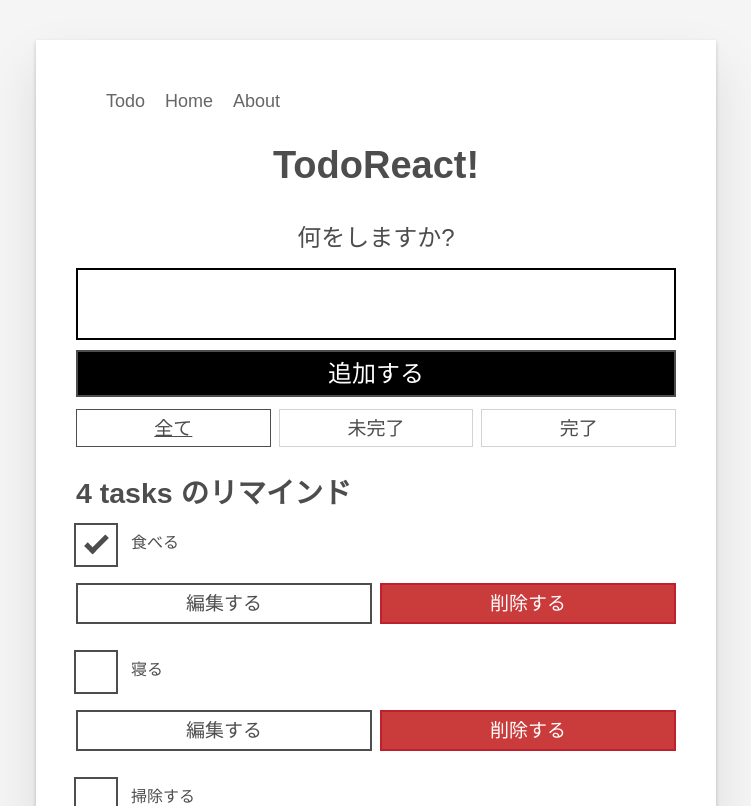
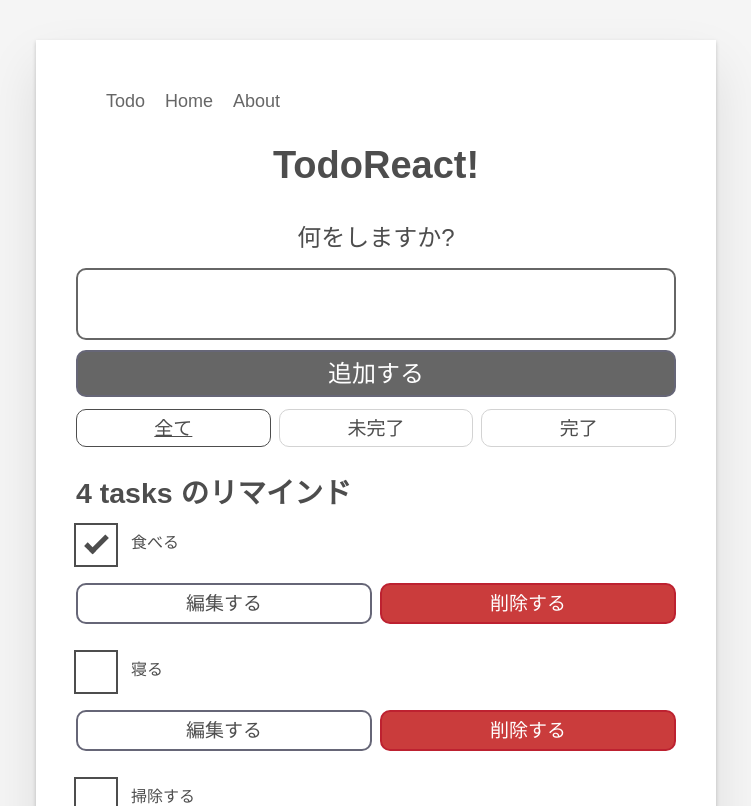
Before and after one commit to yuna096740/React_lesson, a React (Create React App) app: page / in a window 1280 px wide. Shown: the top 806 px of the page, without its empty margins (264-1015 px from the left). Built offline with nearby package versions, Linux system fonts and the light colour scheme.

Commit message:
[update] todo's css

```diff
--- a/src/index.css
+++ b/src/index.css
@@ -18,7 +18,7 @@ code {
   box-sizing: border-box;
 }
 *:focus {
-  outline: 3px dashed #228bec;
+  outline: 3px dashed #666;
   outline-offset: 0;
 }
 html {
@@ -64,7 +64,7 @@ input {
   overflow: visible;
 }
 input[type="text"] {
-  border-radius: 0;
+  border-radius: 10px;
 }
 body {
   width: 100%;
@@ -90,7 +90,8 @@ body {
 }
 .btn {
   padding: 0.8rem 1rem 0.7rem;
-  border: 0.2rem solid #4d4d4d;
+  border: 0.2rem solid #667;
+  border-radius: 10px;
   cursor: pointer;
   text-transform: capitalize;
 }
@@ -112,7 +113,7 @@ body {
 }
 .btn__primary {
   color: #fff;
-  background-color: #000;
+  background-color: #666;
 }
 .btn-group {
   display: flex;
@@ -197,7 +198,7 @@ body {
 }
 .input__lg {
   padding: 2rem;
-  border: 2px solid #000;
+  border: 2px solid #666;
 }
 .input__lg:focus {
   border-color: #4d4d4d;
```
